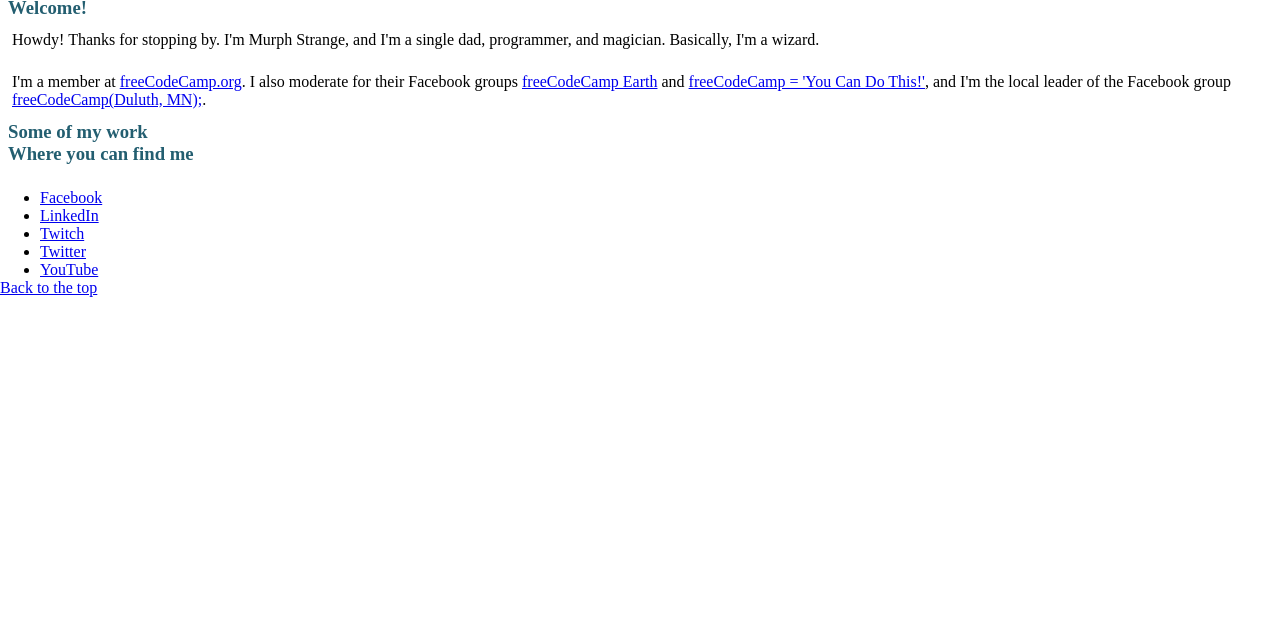
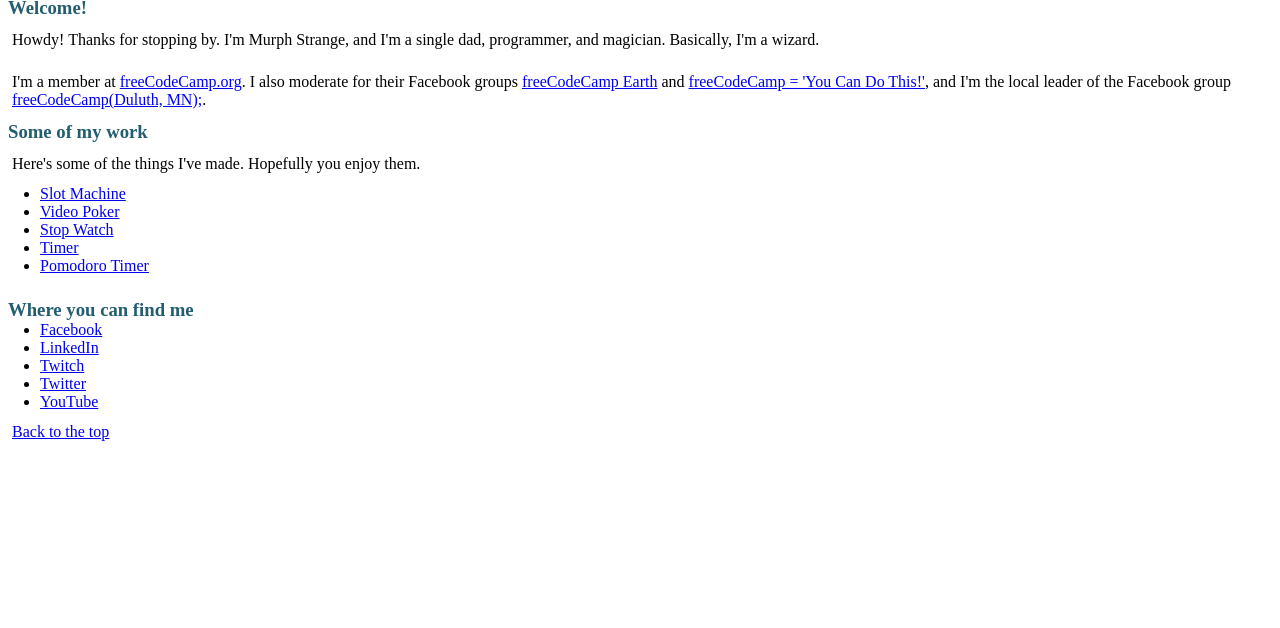
Before and after one commit to drunkfurball/drunkfurball.github.io, a plain HTML site: page index.html in a window 1280 px wide. Shown: the part 113-741 px from the top of the page. Drawn offline with Linux system fonts and the light colour scheme; grey boxes are pictures that could not be loaded.

Commit message:
added projects to portfolio

```diff
--- a/index.html
+++ b/index.html
@@ -43,10 +43,21 @@
                     </section>
                     <section id="portfolio">
                         <h3>Some of my work</h3>
+                        <p>
+                            Here's some of the things I've made. Hopefully you enjoy them.
+                            <ul>
+                                <li><a href="https://drunkfurball.github.io/Slots/">Slot Machine</a></li>
+                                <li><a href="https://drunkfurball.github.io/poker/">Video Poker</a></li>
+                                <li><a href="https://drunkfurball.github.io/stopwatch/">Stop Watch</a></li>
+                                <li><a href="https://drunkfurball.github.io/stopwatch/timer.html">Timer</a></li>
+                                <li><a href="https://drunkfurball.github.io/stopwatch/pomodoro.html">Pomodoro Timer</a></li>
+                            </ul>
+
+                        </p>
                     </section>
                     <section id="social">
                         <h3>Where you can find me</h3>
-                        <p>
+
                         <ul>
                             <li><a href="https://www.facebook.com/drunkfurball">Facebook</a></li>
                             <li><a href="https://www.linkedin.com/in/drunkfurball">LinkedIn</a></li>
@@ -54,7 +65,8 @@
                             <li><a href="https://www.twitter.com/drunkfurball">Twitter</a></li>
                             <li><a href="https://www.youtube.com/channel/UCXQDWufCkK4jng063AkWvtg">YouTube</a></li>
                         </ul>
-                        <a href="#top">Back to the top</a>
+                        <p>
+                            <a href="#top">Back to the top</a>
                         </p>
                     </section>
                 </main>
```
